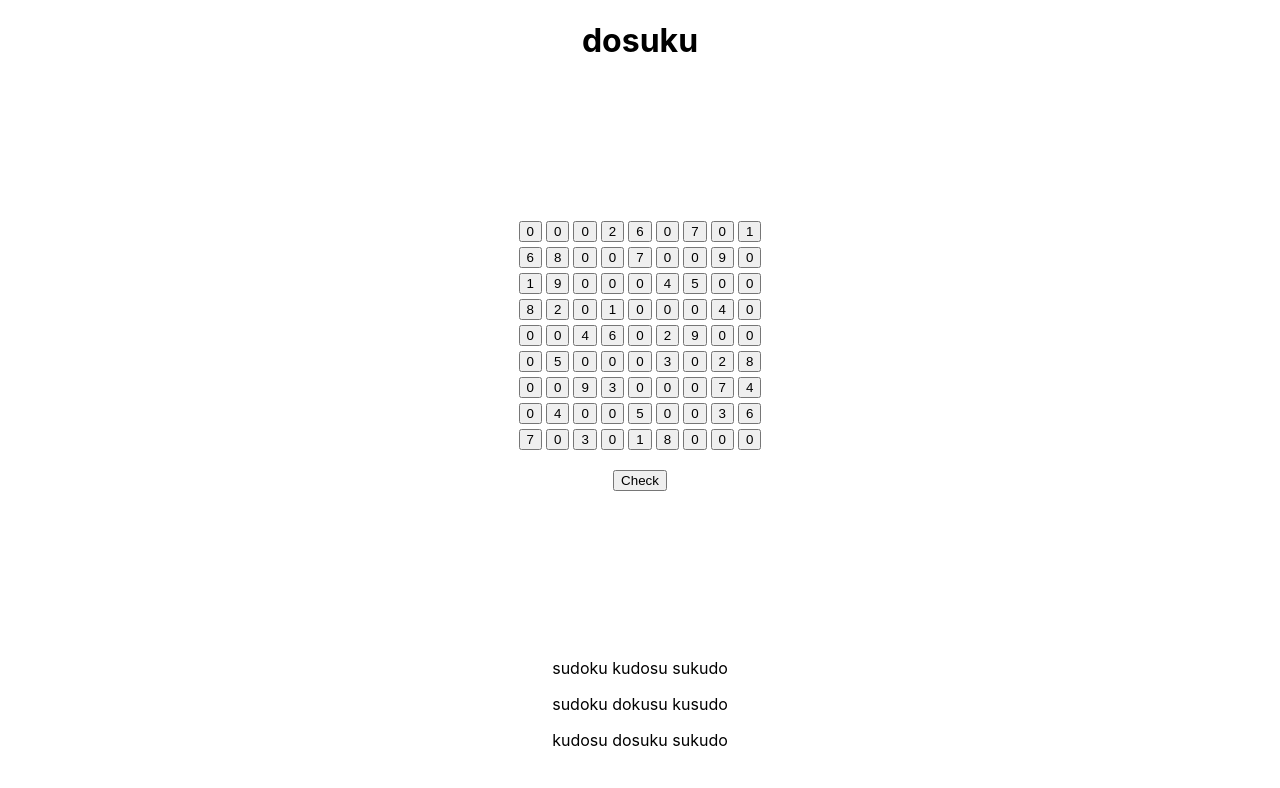
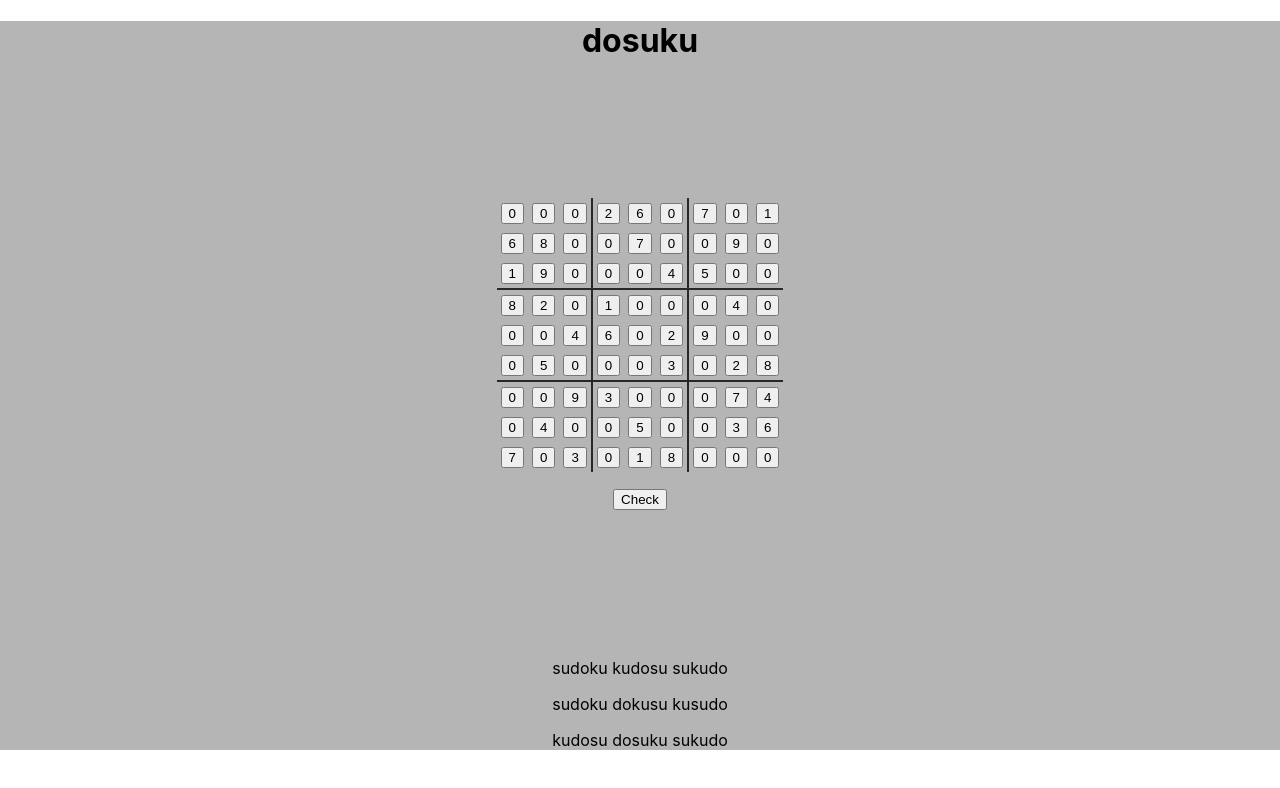
Before and after one commit to toberge/dosuku, a React (Create React App) app: page / in a window 1280 px wide. Shown: the top 788 px of the page. Built offline with nearby package versions, Linux system fonts and the light colour scheme.

Commit message:
Add borders encasing 3x3 squares

```diff
--- a/src/App.css
+++ b/src/App.css
@@ -1,5 +1,6 @@
 .App {
     text-align: center;
+    background-color: var(--bg-color);
 }
 
 main {
--- /dev/null
+++ b/src/colors.css
@@ -0,0 +1,4 @@
+:root {
+  --border-color: #282828;
+  --bg-color: #b5b5b5;
+}
--- /dev/null
+++ b/src/components/BoardHolder.css
@@ -0,0 +1,29 @@
+.border-right {
+  border-right: solid 1px var(--border-color);
+}
+
+.border-left {
+  border-left: solid 1px var(--border-color);
+}
+
+.border-bottom {
+  border-bottom: solid 1px var(--border-color);
+  /*padding-bottom: calc(0.1em + 2px) !important;*/
+}
+
+.border-top {
+  border-top: solid 1px var(--border-color);
+}
+
+table {
+  border-spacing: 0;
+}
+
+tbody {
+}
+
+tr, td {
+  margin: 0;
+  padding: 0.25em;
+  border: inherit; /* disabled by default */
+}
--- a/src/components/BoardHolder.tsx
+++ b/src/components/BoardHolder.tsx
@@ -1,8 +1,21 @@
 import React, { useState } from 'react';
-import { N, EMPTY_BOARD, isSolved } from '../data/Board';
+import { N, M, isSolved } from '../data/Board';
 import { unsolvedBoard } from '../data/SomeBoards';
+import './BoardHolder.css';
 
-export default function() {
+// Setting class name...
+function rowBorder(i: number) {
+    return (i % M === 2 && i < N-1 ? 'border-bottom ' : '')
+        || (i % M === 0 && i > 0 ? 'border-top' : '');
+}
+
+// Setting class name...
+function colBorder(j: number) {
+    return (j % M === 2 && j < N-1 ? 'border-right' : '')
+        || (j % M === 0 && j > 0 ? 'border-left' : '');
+}
+
+export default function BoardHolder() {
     const [board, setBoard] = useState(unsolvedBoard);
 
     return (
@@ -10,9 +23,9 @@ export default function() {
             <table>
                 <tbody>
                     {board.map((row, i) => (
-                        <tr key={i}>
+                        <tr key={i} className={rowBorder(i)}>
                             {row.map((cell, j) => (
-                                <td key={j}>
+                                <td key={j} className={colBorder(j)}>
                                     <button onClick={() => changeCell(i, j)}>
                                         {cell}
                                     </button>
--- a/src/index.tsx
+++ b/src/index.tsx
@@ -1,6 +1,7 @@
 import React from 'react';
 import ReactDOM from 'react-dom';
 import './index.css';
+import './colors.css'
 import App from './App';
 import reportWebVitals from './reportWebVitals';
 
```
